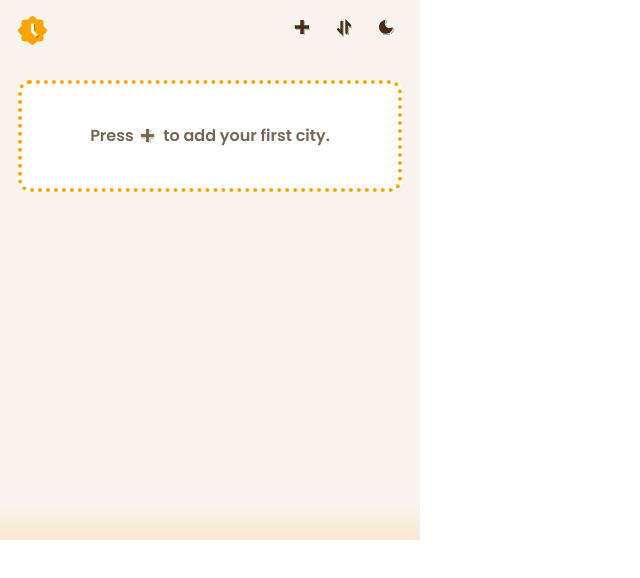
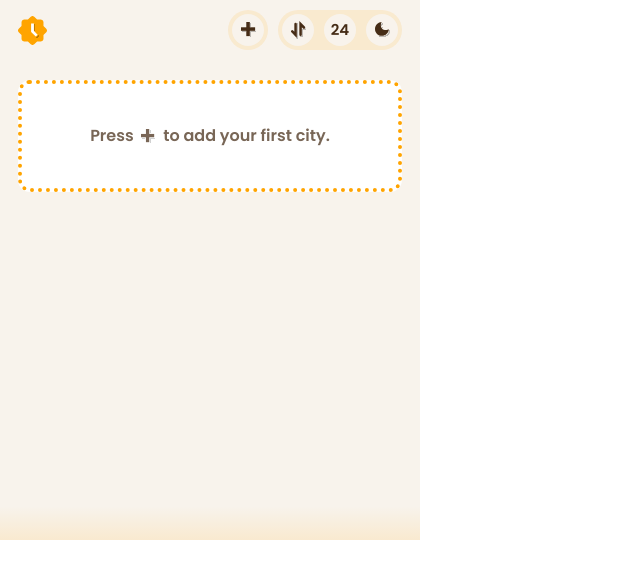
Before and after one commit to uryu-myao/timemate-chrome-extension, a React (Vite) app: page / in a window 1280 px wide. Shown: the top 578 px of the page, without its empty margins (0-640 px from the left). Built offline with nearby package versions, Linux system fonts and the light colour scheme.

Commit message:
add 12/24 mode

```diff
--- a/src/App.tsx
+++ b/src/App.tsx
@@ -7,7 +7,9 @@ import '@styles/main.scss';
 
 export type SortMode = 'newest' | 'time' | 'alphabet';
 export type AddTimezoneResult = 'added' | 'duplicate' | 'limit';
+export type HourFormat = '12' | '24';
 const SORT_MODE_STORAGE_KEY = 'timemate.sort-mode.v1';
+const HOUR_FORMAT_STORAGE_KEY = 'timemate.hour-format.v1';
 
 function App() {
   const [addTimezoneFn, setAddTimezoneFn] = useState<
@@ -19,6 +21,13 @@ function App() {
       return stored;
     }
     return 'newest';
+  });
+  const [hourFormat, setHourFormat] = useState<HourFormat>(() => {
+    const stored = localStorage.getItem(HOUR_FORMAT_STORAGE_KEY);
+    if (stored === '12' || stored === '24') {
+      return stored;
+    }
+    return '12';
   });
 
   const registerAddTimezone = useCallback(
@@ -39,15 +48,27 @@ function App() {
     localStorage.setItem(SORT_MODE_STORAGE_KEY, sortMode);
   }, [sortMode]);
 
+  useEffect(() => {
+    localStorage.setItem(HOUR_FORMAT_STORAGE_KEY, hourFormat);
+  }, [hourFormat]);
+
   return (
     <div className="app">
       <Header
         addTimezone={handleAddTimezone}
         sortMode={sortMode}
         onSortChange={setSortMode}
+        hourFormat={hourFormat}
+        onToggleHourFormat={() =>
+          setHourFormat((prev) => (prev === '12' ? '24' : '12'))
+        }
       />
       <div className="app-content">
-        <TimezoneList onAddTimezone={registerAddTimezone} sortMode={sortMode} />
+        <TimezoneList
+          onAddTimezone={registerAddTimezone}
+          sortMode={sortMode}
+          hourFormat={hourFormat}
+        />
       </div>
     </div>
   );
--- a/src/components/Header.tsx
+++ b/src/components/Header.tsx
@@ -2,18 +2,22 @@ import { useState, useEffect, useRef } from 'react';
 import '@styles/Header.scss';
 import Searchbar from '../components/Searchbar';
 import { TimezoneInfo } from './Timezone';
-import type { AddTimezoneResult, SortMode } from '../App';
+import type { AddTimezoneResult, HourFormat, SortMode } from '../App';
 
 interface HeaderProps {
   addTimezone: (timezone: TimezoneInfo) => AddTimezoneResult;
   sortMode: SortMode;
   onSortChange: (mode: SortMode) => void;
+  hourFormat: HourFormat;
+  onToggleHourFormat: () => void;
 }
 
 const Header: React.FC<HeaderProps> = ({
   addTimezone,
   sortMode,
   onSortChange,
+  hourFormat,
+  onToggleHourFormat,
 }) => {
   // Search functionality ==============================
   const [showSearch, setShowSearch] = useState(false);
@@ -121,10 +125,13 @@ const Header: React.FC<HeaderProps> = ({
           )}
         </div>
         <div className="header-btns">
+          <div className="header-btn__plus-wrapper">
             <button
               className="header-btn header-btn__plus"
               aria-label="Toggle search"
               onClick={toggleSearch}></button>
+          </div>
+          <div className="header-btns__inner">
             <div className="header-sort" ref={sortRef}>
               <button
                 className="header-btn header-btn__sort"
@@ -166,9 +173,16 @@ const Header: React.FC<HeaderProps> = ({
               )}
             </div>
             <button
+              className="header-btn header-btn__hour-format"
+              aria-label="Toggle 12/24 hour format"
+              onClick={onToggleHourFormat}>
+              {hourFormat === '12' ? '24' : '12'}
+            </button>
+            <button
               className="header-btn header-btn__theme"
               aria-label="Toggle theme"
               onClick={toggleTheme}></button>
+          </div>
         </div>
       </div>
       {showSearch && (
--- a/src/components/Timezone.tsx
+++ b/src/components/Timezone.tsx
@@ -4,6 +4,7 @@ import '@styles/Timezone.scss';
 import SettingButton from './SettingButton';
 import PinButton from './PinButton';
 import DeleteButton from './DeleteButton';
+import type { HourFormat } from '../App';
 
 export interface TimezoneInfo {
   id: string;
@@ -12,6 +13,7 @@ export interface TimezoneInfo {
 }
 
 interface TimezoneProps extends TimezoneInfo {
+  hourFormat: HourFormat;
   setting: boolean;
   isPinned: boolean;
   toggleSetting: (id: string) => void;
@@ -24,6 +26,7 @@ const Timezone: React.FC<TimezoneProps> = ({
   id,
   city,
   zone,
+  hourFormat,
   setting,
   isPinned,
   toggleSetting,
@@ -66,15 +69,25 @@ const Timezone: React.FC<TimezoneProps> = ({
       const now = new Date(
         new Date().toLocaleString('en-US', { timeZone: zone })
       );
+      const timeParts = new Intl.DateTimeFormat('en-US', {
+        hour: '2-digit',
+        minute: '2-digit',
+        hour12: hourFormat === '12',
+      }).formatToParts(now);
+
+      const hour = timeParts.find((p) => p.type === 'hour')?.value ?? '00';
+      const minute =
+        timeParts.find((p) => p.type === 'minute')?.value ?? '00';
+      const dayPeriod = timeParts.find((p) => p.type === 'dayPeriod')?.value;
+
       setTimeData((prev) => ({
         ...prev,
-        time: now.toLocaleTimeString([], {
-          hour: '2-digit',
-          minute: '2-digit',
-          hour12: false,
-        }),
+        time: `${hour}:${minute}`,
         second: now.getSeconds().toString().padStart(2, '0'),
-        meridiem: now.getHours() < 12 ? 'AM' : 'PM',
+        meridiem:
+          hourFormat === '12'
+            ? (dayPeriod ?? (now.getHours() < 12 ? 'AM' : 'PM')).toUpperCase()
+            : '',
         week: now
           .toLocaleDateString('en-US', { weekday: 'short' })
           .toLowerCase(),
@@ -89,7 +102,7 @@ const Timezone: React.FC<TimezoneProps> = ({
     updateTime();
     const intervalId = setInterval(updateTime, 1000);
     return () => clearInterval(intervalId);
-  }, [zone]);
+  }, [zone, hourFormat]);
 
   return (
     <div
@@ -100,7 +113,9 @@ const Timezone: React.FC<TimezoneProps> = ({
       <div className="timezone-inner">
         <div className="timezone-data__location">{timeData.city}</div>
         <div className="timezone-data__time">{timeData.time}</div>
-        <div className="timezone-data__meridiem">{timeData.meridiem}</div>
+        {hourFormat === '12' && (
+          <div className="timezone-data__meridiem">{timeData.meridiem}</div>
+        )}
         <div className="timezone-data__second">{timeData.second}</div>
         <div className="timezone-footer">
           <p>
--- a/src/components/TimezoneList.tsx
+++ b/src/components/TimezoneList.tsx
@@ -1,6 +1,6 @@
 import { useState, useEffect, useCallback } from 'react';
 import Timezone, { TimezoneInfo } from './Timezone';
-import type { AddTimezoneResult, SortMode } from '../App';
+import type { AddTimezoneResult, HourFormat, SortMode } from '../App';
 
 const TIMEZONE_STORAGE_KEY = 'timemate.timezones.v1';
 const TIMEZONE_PINNED_STORAGE_KEY = 'timemate.pinned.v1';
@@ -62,6 +62,7 @@ interface TimezoneListProps {
     timezone: (timezone: TimezoneInfo) => AddTimezoneResult
   ) => void;
   sortMode: SortMode;
+  hourFormat: HourFormat;
 }
 
 const getDateTimeRankInZone = (zone: string): number => {
@@ -101,6 +102,7 @@ const getDateTimeRankInZone = (zone: string): number => {
 const TimezoneList: React.FC<TimezoneListProps> = ({
   onAddTimezone,
   sortMode,
+  hourFormat,
 }) => {
   const [timezones, setTimezones] = useState<TimezoneInfo[]>(() =>
     loadStoredTimezones()
@@ -267,6 +269,7 @@ const TimezoneList: React.FC<TimezoneListProps> = ({
             id={tz.id}
             city={tz.city}
             zone={tz.zone}
+            hourFormat={hourFormat}
             setting={activeSettingId === tz.id}
             isPinned={pinnedIds.includes(tz.id)}
             toggleSetting={() => toggleSetting(tz.id)}
--- a/src/styles/Header.scss
+++ b/src/styles/Header.scss
@@ -32,7 +32,16 @@
 
   &-btns {
     display: flex;
+    align-items: center;
     gap: 10px;
+
+    &__inner {
+      display: flex;
+      gap: 10px;
+      background-color: var(--color-bg-info);
+      padding: 4px 4px 0;
+      border-radius: 100vw;
+    }
   }
 
   &-logo-menu {
@@ -139,6 +148,12 @@
     &__plus {
       background-size: 15px;
       background-image: var(--icon-plus);
+
+      &-wrapper {
+        background-color: var(--color-bg-info);
+        padding: 4px 4px 0;
+        border-radius: 100vw;
+      }
     }
     &__theme {
       background-size: 15px;
@@ -149,6 +164,17 @@
       background-size: 15px;
       background-image: var(--icon-sort);
     }
+
+    &__hour-format {
+      border: none;
+      color: var(--color-font-timezone);
+      font-family: 'Poppins', serif;
+      font-size: 15px;
+      font-weight: 700;
+      line-height: 32px;
+      text-align: center;
+      text-transform: uppercase;
+    }
   }
 }
 
```
Lines whose indentation alone changed are shown as unchanged.
